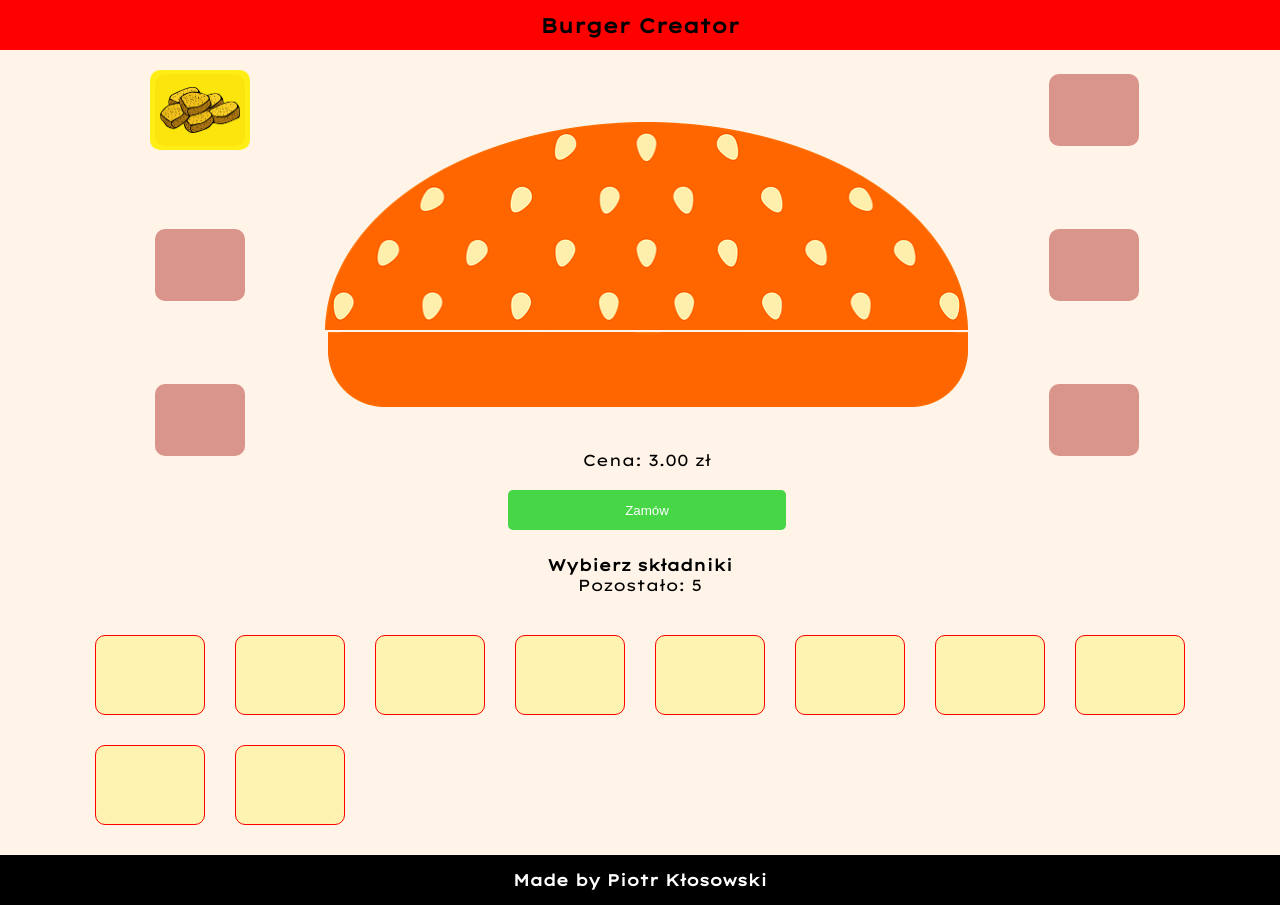
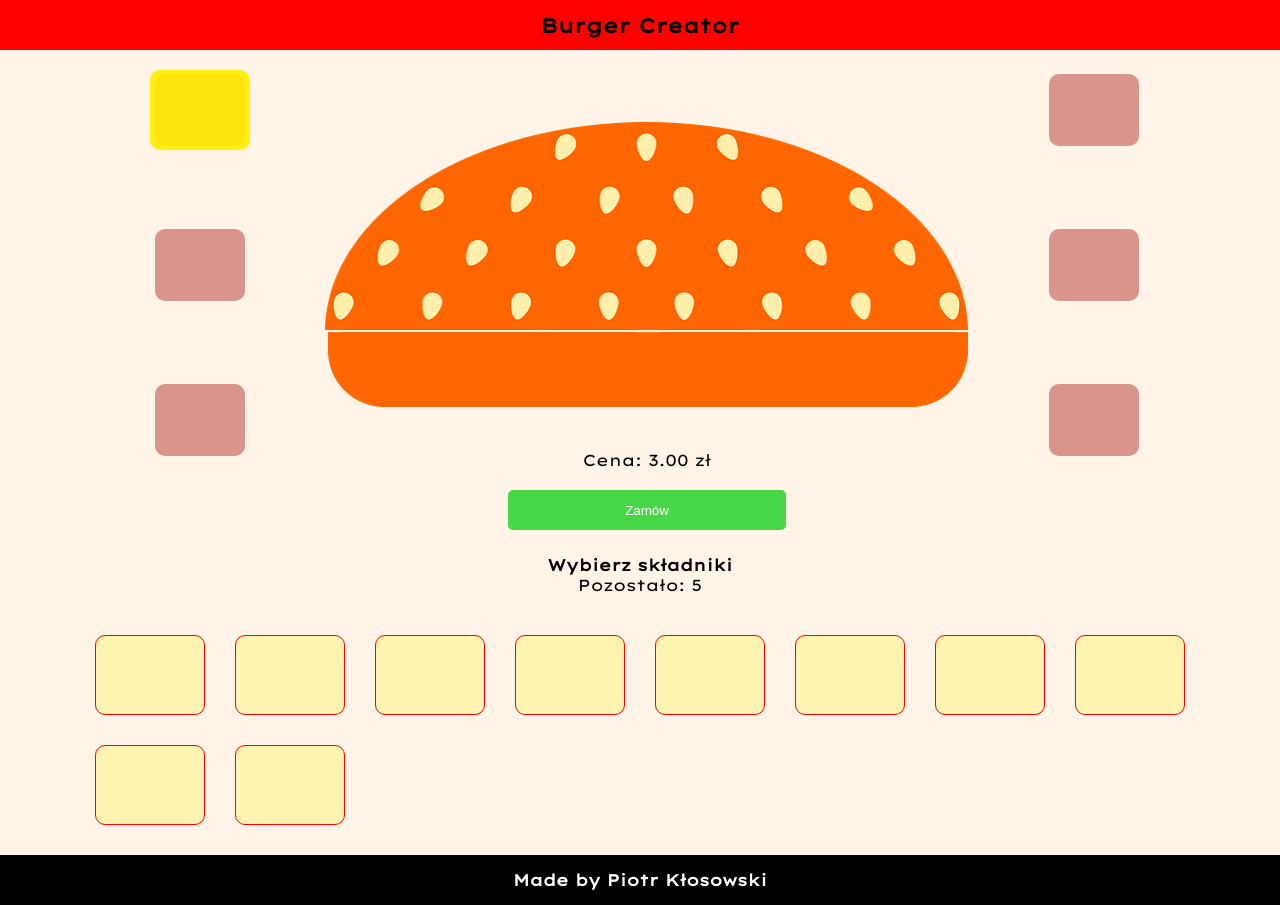
Before and after one commit to PioKl/Hamburger, a React (Create React App) app: page / in a window 1280 px wide. Both pictures are taken after a click on the button 150 px from the left and 675 px from the top of the page. Built offline with nearby package versions, Linux system fonts and the light colour scheme.

Commit message:
OrderIngredient.js|Classes update (BEM Notification)

```diff
--- a/src/components/OrderIngredient.js
+++ b/src/components/OrderIngredient.js
@@ -12,7 +12,7 @@ const OrderIngredient = ({ orderIngredient }) => {
     return (
         <>
             {/* <div className={`orderIngredient orderIngredient-${orderIngredient.id}`}></div> */}
-            <button title={`${orderIngredient.name}`} className={`ingredient ingredient-${orderIngredient.name} orderIngredient orderIngredient-${orderIngredient.id}`} onClick={handleDeleteIngredient}>
+            <button title={`${orderIngredient.name}`} className={`ingredient ingredient--${orderIngredient.name} orderIngredient orderIngredient-${orderIngredient.id}`} onClick={handleDeleteIngredient}>
                 {/*                 <p>{orderIngredient.name}</p>
                 <p>{orderIngredient.prize}</p> */}
             </button>
```
